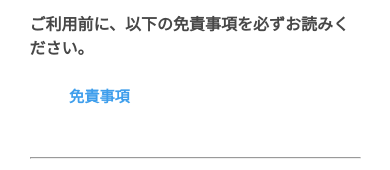
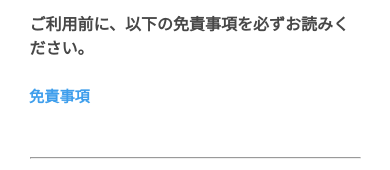
Before and after one commit to Sakamochanq/Liberal-Chart, a React (Create React App) app: page / in a window 390 px wide. Shown: the part 411-581 px from the top of the page. Built offline with nearby package versions, Linux system fonts and the light colour scheme.

Commit message:
fix: ずれてるの気になるわ

```diff
--- a/src/App.css
+++ b/src/App.css
@@ -342,7 +342,7 @@ footer {
 
 @media only screen and (max-width: 520px) {
   .modal-1__open-label {
-      /* margin-left: -40px; */
+      margin-left: -40px;
       max-width: 90%;
       padding: .94em 2.1em .94em 2.6em;
   }
```
